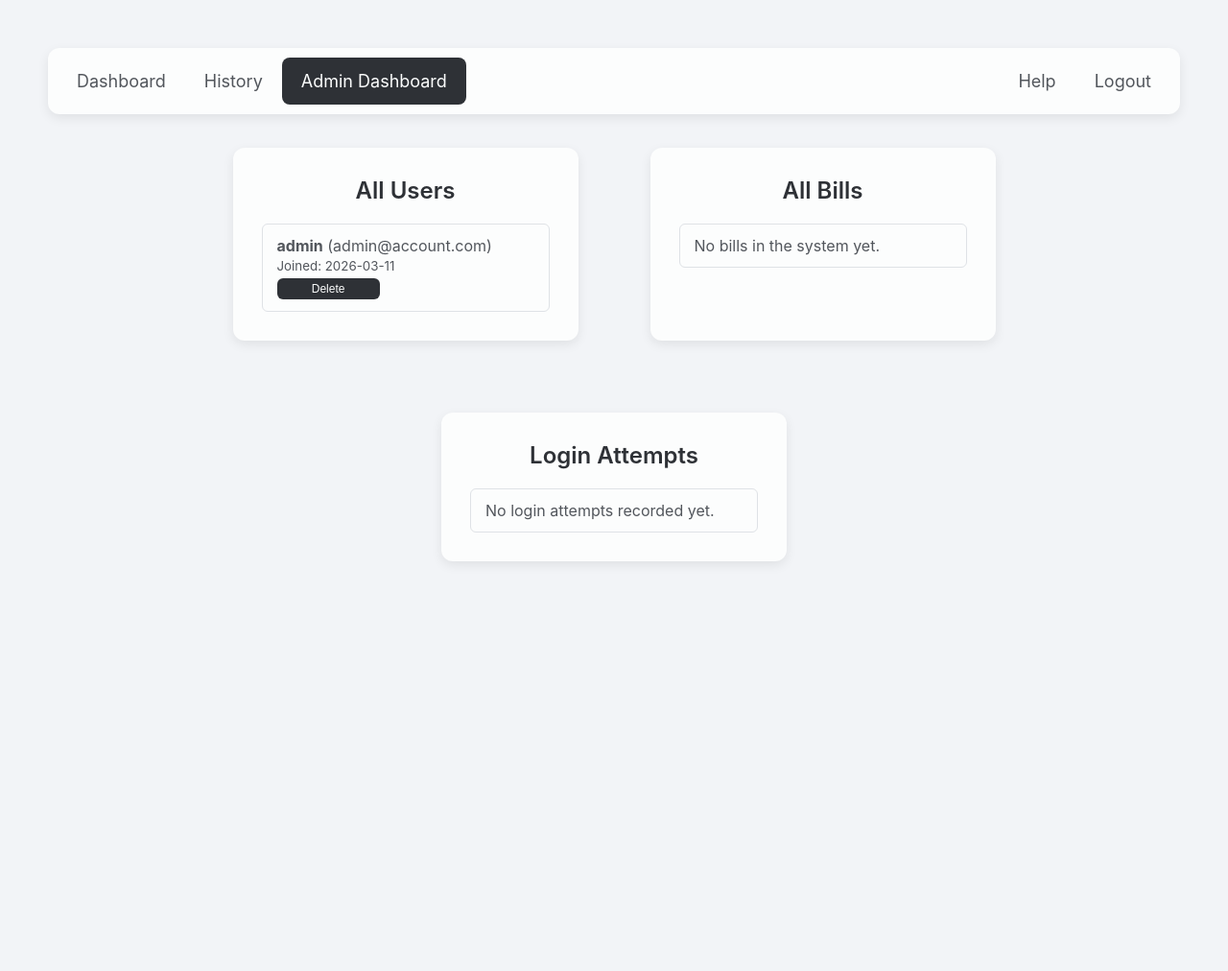
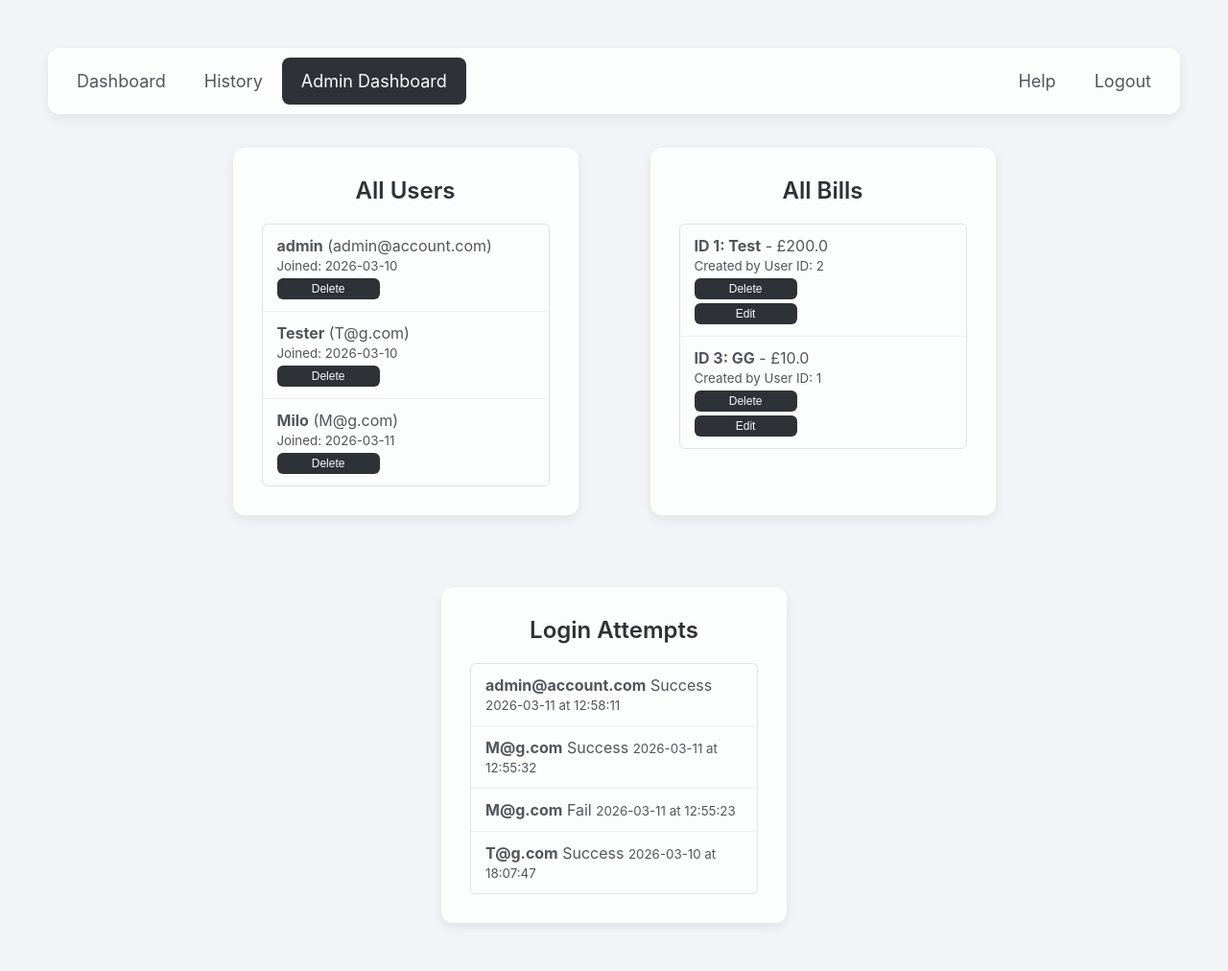
Before and after one commit to MiloGH-1/Bill-Splitter-Web-Application, a Flask app: page /admin in a window 1280 px wide. Shown: the whole page at 96% size. Before the commit the page ends 587 px from the top, so only its background shows below. Run offline with Flask 3, Linux system fonts and the light colour scheme; a user stored in the database is signed in.

Commit message:
Added the ability to edit a bill. Starting to add more comments.

```diff
--- a/app.py
+++ b/app.py
@@ -9,7 +9,7 @@ from werkzeug.security import generate_password_hash
 
 app = Flask(__name__)
 app.secret_key = "secretkey"
-app.config["SQLALCHEMY_DATABASE_URI"] = "db:///database.db"
+app.config["SQLALCHEMY_DATABASE_URI"] = "sqlite:///database.db"
 app.config["SQLALCHEMY_TRACK_MODIFICATIONS"] = False
 app.config['MAIL_SUPPRESS_SEND'] = True
 app.config['MAIL_DEBUG'] = True
--- a/static/admin.css
+++ b/static/admin.css
@@ -95,7 +95,7 @@ body {
     color: #0a0b0d;
 }
 
-button{
+.edit_button, #delete, #admin_delete {
     margin-top: 4px;
     width: 40%;
     padding: 4px;
@@ -105,6 +105,7 @@ button{
     border-radius: 6px;
     font-size: 12px;
     transition: background-color 0.2s;
+    margin-left: 0
 }
 
 .flashes {
--- a/static/dashboard.css
+++ b/static/dashboard.css
@@ -57,10 +57,23 @@ body {
     color: #0a0b0d;
 }
 
-#add, #pay_bill, #del_bill{
+#add, #pay_bill, #del_bill, #edit_bill, #edit_submit{
+    cursor: pointer;
     margin-top: 20px;
     width: 100%;
     padding: 12px;
+    background-color: #2e3136;
+    color: #fcfdfd;
+    border: none;
+    border-radius: 6px;
+    font-size: 16px;
+    transition: background-color 0.2s;
+}
+
+.edit_button{
+    cursor: pointer;
+    margin-left: 5px;
+    width: 30%;
     background-color: #2e3136;
     color: #fcfdfd;
     border: none;
@@ -125,7 +138,7 @@ body {
   color: #fcfdfd;
 }
 
-.add_modal, #bill_modal{
+.add_modal, #bill_modal, #edit_modal{
     display: none;
     position: fixed;
     z-index: 1;
@@ -137,7 +150,7 @@ body {
     backdrop-filter: blur(3px);
 }
 
-.add_content {
+.add_content, .edit_content {
     background-color: #fcfdfd;
     margin: 15% auto;
     padding: 35px 45px;
@@ -149,7 +162,7 @@ body {
     font-family: -apple-system, BlinkMacSystemFont, "Segoe UI", Roboto, "Helvetica Neue", Arial, sans-serif;
 }
 
-.close, .close_bill {
+.close, .close_bill, .close_edit {
     cursor: pointer;
     float: right;
     font-size: 24px;
--- a/static/dashboard.js
+++ b/static/dashboard.js
@@ -24,6 +24,9 @@ document.addEventListener("DOMContentLoaded", () => {
     const modal_image = document.getElementById("modal_image")
     const hidden_delete_input = document.getElementById("hidden_delete_bill_id");
     const modal_date = document.getElementById("modal_date")
+    const edit_modal = document.getElementById("edit_modal");
+    const close_edit = document.querySelector(".close_edit");
+    const edit_buttons = document.querySelectorAll(".edit_button");
 
 
 
@@ -109,11 +112,33 @@ document.addEventListener("DOMContentLoaded", () => {
         });
     });
 
+    edit_buttons.forEach(button => {
+        button.addEventListener("click", function(e) {
+            e.stopPropagation();
+
+            const bill_Id = this.getAttribute("data_bill_id");
+            const bill_name = this.getAttribute("data_bill_name");
+            const bill_amount = this.getAttribute("data_bill_amount");
+
+            document.getElementById("hidden_edit_bill_id").value = bill_Id;
+            document.getElementById("edit_name").value = bill_name;
+            document.getElementById("edit_amount").value = bill_amount;
+
+            edit_modal.style.display = "block";
+        });
+    });
+
     if(close_bill && bill_modal) {
         close_bill.addEventListener("click", () =>{
             bill_modal.style.display = "none";
         });
     }
+    if (close_edit) {
+        close_edit.addEventListener("click", function() {
+        edit_modal.style.display = "none";
+    });
+}
+
 
     window.addEventListener("click", (event) => {
         if (add_modal && event.target == add_modal) {
@@ -122,8 +147,11 @@ document.addEventListener("DOMContentLoaded", () => {
         if (bill_modal && event.target == bill_modal){
             bill_modal.style.display = "none";
         }
-    })
-});
+        if (event.target == edit_modal) {
+            edit_modal.style.display = "none";
+        }
+        })
+    });
 
 const recipientInput = document.getElementById("recipient");
 if (recipientInput) {
--- a/templates/admin.html
+++ b/templates/admin.html
@@ -2,6 +2,7 @@
 <html lang="en">
     <head>
         <title>Admin Dashboard</title>
+        <link rel="stylesheet" href="{{ url_for('static', filename='dashboard.css') }}">
         <link rel="stylesheet" href="{{ url_for('static', filename='admin.css') }}">
     </head>
     <body>
@@ -57,8 +58,11 @@
 
                             <form action="{{ url_for('bills.admin_bill_delete') }}" method="POST">
                                 <input type="hidden" name="bill_id" value="{{ b.id }}">
-                                <button id ="delete" type="submit">Delete</button>
+                                <button id="admin_delete" type="submit">Delete</button>
                             </form>
+
+                            <button type="button" id = "admin_edit_button" class="edit_button" data_bill_id="{{ b.id }}" data_bill_name="{{ b.name }}" data_bill_amount="{{ b.amount }}">Edit</button>
+
                         </li>
                     {% else %}
                         <li>No bills in the system yet.</li>
@@ -80,5 +84,24 @@
                 </ul>
             </div>
         </div>
+
+        <div id="edit_modal" class="add_modal">
+            <div class="add_content">
+                <span class="close_edit">&times;</span>
+                <form id="bill_edit" action="{{ url_for('bills.admin_edit_bill') }}" method="POST">
+                    <h3 style="margin-top: 0;">Edit Bill Details</h3>
+                    <input type="hidden" name="bill_id" id="hidden_edit_bill_id" value="">
+
+                    <label for="edit_name">New Title:</label>
+                    <input type="text" id="edit_name" name="new_name" placeholder="Updated Title" required>
+
+                    <label for="edit_amount">New Total Amount (£):</label>
+                    <input type="number" id="edit_amount" name="new_amount" step="0.01" min="0.01" placeholder="0.00" required>
+
+                    <button id="edit_submit" type="submit">Save Changes</button>
+                </form>
+            </div>
+        </div>
+        <script src="{{ url_for('static', filename='dashboard.js') }}"></script>
         </body>
 </html>
--- a/templates/help.html
+++ b/templates/help.html
@@ -1,7 +1,7 @@
 <!DOCTYPE html>
 <html lang="en">
     <head>
-        <title>Admin Dashboard</title>
+        <title>Dashboard</title>
         <link rel="stylesheet" href="{{ url_for('static', filename='dashboard.css') }}">
     </head>
     <body>
```
Also changed, not shown: routes/bills.py (+89 -0 lines), templates/dashboard.html (+24 -1 lines), instance/database.db.
